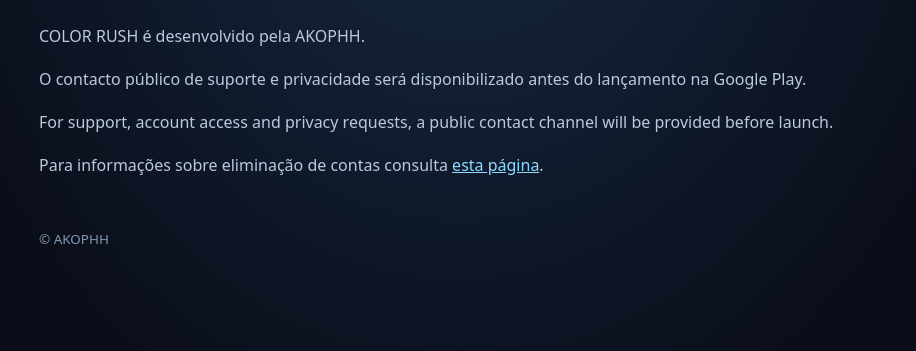
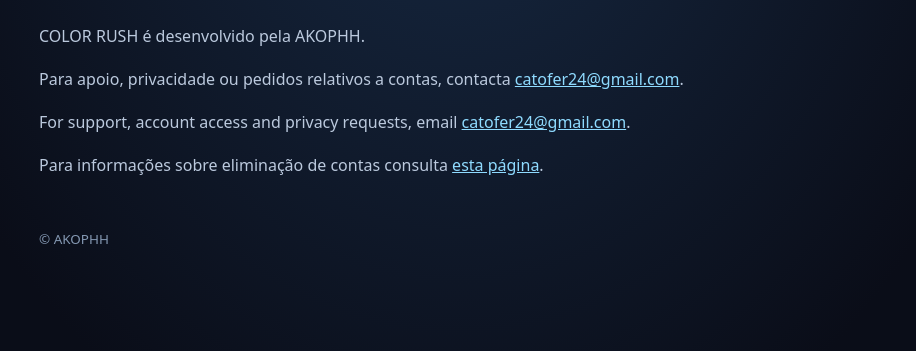
Before and after one commit to catofer24-hub/color-rush, a plain HTML site: page support.html in a window 1280 px wide. Shown: the part 221-572 px from the top of the page, without its empty margins (181-1097 px from the left). Drawn offline with Linux system fonts and the light colour scheme.

Commit message:
Add AKOPHH support contact and external account deletion request instructions

```diff
--- a/support.html
+++ b/support.html
@@ -1 +1 @@
-<!doctype html><html lang="pt"><head><meta charset="utf-8"><meta name="viewport" content="width=device-width,initial-scale=1"><title>Suporte / Support | COLOR RUSH</title><link rel="stylesheet" href="style.css"></head><body><main class="shell"><nav><a href="index.html">← COLOR RUSH</a></nav><h1>Apoio <span>/ Support</span></h1><p>COLOR RUSH é desenvolvido pela AKOPHH.</p><p>O contacto público de suporte e privacidade será disponibilizado antes do lançamento na Google Play.</p><p>For support, account access and privacy requests, a public contact channel will be provided before launch.</p><p>Para informações sobre eliminação de contas consulta <a href="delete-account.html">esta página</a>.</p><footer>© AKOPHH</footer></main></body></html>
+<!doctype html><html lang="pt"><head><meta charset="utf-8"><meta name="viewport" content="width=device-width,initial-scale=1"><title>Suporte / Support | COLOR RUSH</title><link rel="stylesheet" href="style.css"></head><body><main class="shell"><nav><a href="index.html">← COLOR RUSH</a></nav><h1>Apoio <span>/ Support</span></h1><p>COLOR RUSH é desenvolvido pela AKOPHH.</p><p>Para apoio, privacidade ou pedidos relativos a contas, contacta <a href="mailto:catofer24@gmail.com?subject=COLOR%20RUSH%20-%20Suporte">catofer24@gmail.com</a>.</p><p>For support, account access and privacy requests, email <a href="mailto:catofer24@gmail.com?subject=COLOR%20RUSH%20-%20Support">catofer24@gmail.com</a>.</p><p>Para informações sobre eliminação de contas consulta <a href="delete-account.html">esta página</a>.</p><footer>© AKOPHH</footer></main></body></html>
```
